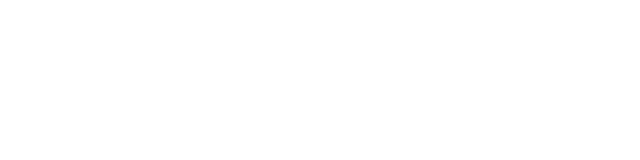
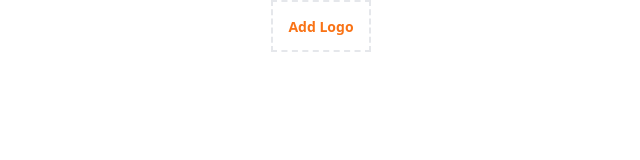
Before and after one commit to rabiulahsan/email-template-builder, a React (Vite) app in the folder email-template-client/: page /edit/template/1 in a window 1280 px wide. Shown: the top 160 px of the page, without its empty margins (319-959 px from the left). Built offline with nearby package versions, Linux system fonts and the light colour scheme.

Commit message:
add logo section for email template layout

```diff
--- a/email-template-client/package.json
+++ b/email-template-client/package.json
@@ -21,6 +21,7 @@
     "react-redux": "^9.2.0",
     "react-router": "^7.1.3",
     "react-router-dom": "^7.1.3",
+    "react-toastify": "^11.0.3",
     "swiper": "^11.2.1"
   },
   "devDependencies": {
--- /dev/null
+++ b/email-template-client/src/Components/LogoImageUploader/LogoImageUploader.jsx
@@ -0,0 +1,25 @@
+/* eslint-disable react/prop-types */
+const LogoImageUploader = ({ handleFileChange, logo }) => {
+  return (
+    <div>
+      {!logo && (
+        <div className="border-dashed border-2 text-center py-3">
+          <input
+            type="file"
+            onChange={handleFileChange}
+            className="hidden"
+            id="file-upload"
+            accept="image/*"
+          />
+          <label htmlFor="file-upload" className="cursor-pointer ">
+            <span className="font-bold text-sm text-orange-500 hover:underline">
+              Add Logo
+            </span>
+          </label>
+        </div>
+      )}
+    </div>
+  );
+};
+
+export default LogoImageUploader;
--- a/email-template-client/src/Pages/EditTemplate/EditTemplate.jsx
+++ b/email-template-client/src/Pages/EditTemplate/EditTemplate.jsx
@@ -1,11 +1,156 @@
 import { useParams } from "react-router";
+import LogoImageUploader from "../../Components/LogoImageUploader/LogoImageUploader";
+import { useState } from "react";
+import { toast } from "react-toastify";
 
 const EditTemplate = () => {
+  const [logo, setLogo] = useState(null);
+  const [preview, setPreview] = useState(null); // For image preview
+
   const templateId = useParams().id;
 
   const template = templates.filter((tp) => tp.id === Number(templateId));
+  console.log(template);
 
-  return <div></div>;
+  const handleFileChange = (e) => {
+    const file = e.target.files[0];
+    if (file && file.size <= 10 * 1024 * 1024) {
+      if (!["image/png", "image/jpeg", "image/webp"].includes(file.type)) {
+        showToast(
+          "Please upload an image in PNG, JPEG, or WebP format.",
+          "error"
+        );
+        return;
+      }
+      setLogo(file);
+
+      // Preview the image before upload using FileReader
+      const reader = new FileReader();
+      reader.onloadend = () => {
+        setPreview(reader.result); // Set the base64 URL for preview
+      };
+      reader.readAsDataURL(file); // Convert file to base64 format for display
+    } else {
+      showToast(
+        "File size exceeds 10MB or file type is not supported.",
+        "error"
+      );
+    }
+  };
+
+  return (
+    <div>
+      {template[0]?.sections?.map((section) => {
+        switch (section.type) {
+          case "logo":
+            return (
+              <div key={section.id} className={section.classes}>
+                <LogoImageUploader
+                  handleFileChange={handleFileChange}
+                  logo={logo}
+                ></LogoImageUploader>
+                {preview && (
+                  <img
+                    src={preview}
+                    alt="Logo Preview"
+                    className=" border border-slate-400 w-[60px] h-[60px] object-contain"
+                  />
+                )}
+              </div>
+            );
+          //   case "title":
+          //     return (
+          //       <h1 key={section.id} className={section.classes}>
+          //         <input
+          //           type="text"
+          //           value={section.content}
+          //           placeholder="Title"
+          //           //   onChange={(e) =>
+          //           //     updateSection(section.id, { content: e.target.value })
+          //           //   }
+          //         />
+          //       </h1>
+          //     );
+          //   case "content":
+          //     return (
+          //       <p key={section.id} className={section.classes}>
+          //         <textarea
+          //           value={section.content}
+          //           placeholder="Content"
+          //           //   onChange={(e) =>
+          //           //     updateSection(section.id, { content: e.target.value })
+          //           //   }
+          //         />
+          //       </p>
+          //     );
+          //   case "image":
+          //     return (
+          //       <div key={section.id} className={section.classes}>
+          //         <input
+          //           type="text"
+          //           value={section.content}
+          //           placeholder="Image URL"
+          //           //   onChange={(e) =>
+          //           //     updateSection(section.id, { content: e.target.value })
+          //           //   }
+          //         />
+          //         {section.content && (
+          //           <img src={section.content} alt="Image Preview" />
+          //         )}
+          //       </div>
+          //     );
+          //   case "button":
+          //     return (
+          //       <div key={section.id} className={section.classes}>
+          //         <input
+          //           type="text"
+          //           value={section.content}
+          //           placeholder="Button Text"
+          //           //   onChange={(e) =>
+          //           //     updateSection(section.id, { content: e.target.value })
+          //           //   }
+          //         />
+          //         <input
+          //           type="text"
+          //           value={section.url}
+          //           placeholder="Button URL"
+          //           //   onChange={(e) =>
+          //           //     updateSection(section.id, { url: e.target.value })
+          //           //   }
+          //         />
+          //       </div>
+          //     );
+          //   case "footer":
+          //     return (
+          //       <footer key={section.id} className={section.classes}>
+          //         <input
+          //           type="text"
+          //           value={section.content}
+          //           placeholder="Footer Text"
+          //           //   onChange={(e) =>
+          //           //     updateSection(section.id, { content: e.target.value })
+          //           //   }
+          //         />
+          //       </footer>
+          //     );
+          //   case "social":
+          //     return (
+          //       <div key={section.id} className={section.classes}>
+          //         {section.links.map((link, idx) => (
+          //           <a key={idx} href={link.url}>
+          //             {link.platform}
+          //           </a>
+          //         ))}
+          //       </div>
+          //     );
+          //   case "divider":
+          //     return <hr key={section.id} className={section.classes} />;
+          default:
+            return null;
+        }
+      })}
+    </div>
+  );
 };
 
 export default EditTemplate;
@@ -16,20 +161,83 @@
     name: "Minimalist Template",
     image:
       "https://i.ibb.co.com/ZLWhQc4/Screenshot-2025-01-19-at-13-01-50-etsymil-Mail-Builder-Customize-Content-Dashboard-by-Viola-Dwi-for.png",
-    layout: [],
+    sections: [
+      {
+        id: 1,
+        type: "logo",
+        url: "/",
+        classes: "w-[100px]  mx-auto",
+      },
+      {
+        id: 2,
+        type: "title",
+        content: "Edit you Title for the Email",
+        classes: "text-4xl font-bold text-center",
+      },
+      {
+        id: 3,
+        type: "content",
+        content: "Event details here...",
+        classes: "text-base text-left",
+      },
+      {
+        id: 5,
+        type: "button",
+        content: "Your Button",
+        url: "/",
+        classes: "bg-green-500 text-white font-bold py-2 px-5  rounded",
+      },
+      { id: 6, type: "divider", content: "", classes: "border-t my-4" },
+      { id: 4, type: "image", url: "", classes: "w-full my-4" },
+      {
+        id: 7,
+        type: "content",
+        content: "Additional information here.",
+        classes: "text-base text-left",
+      },
+      {
+        id: 8,
+        type: "footer",
+        content: "Contact us at contact@example.com",
+        classes: "text-sm text-center mt-4",
+      },
+      {
+        id: 9,
+        type: "social",
+        links: [
+          { platform: "facebook", url: "https://facebook.com" },
+          { platform: "twitter", url: "https://twitter.com" },
+          { platform: "instagram", url: "https://instagram.com" },
+        ],
+        classes: "flex justify-center mt-4 space-x-4",
+      },
+    ],
   },
   {
     id: 2,
     name: "Blog Template",
     image:
       "https://colorlib.com/wp/wp-content/uploads/sites/2/free-email-template-colorlib-8.jpg",
-    layout: [],
+    sections: [],
   },
   {
     id: 3,
     name: "Wedding Template",
     image:
       "https://cdn.dribbble.com/userupload/16340444/file/original-1c7accb2ebd50c180c20ed06e39cf3bb.png?resize=1600x1200&vertical=center",
-    layout: [],
+    sections: [],
   },
 ];
+
+const showToast = (message, type = "info", position = "top-right") => {
+  toast(message, {
+    position,
+    type,
+    autoClose: 5000, // Auto close after 5 seconds
+    hideProgressBar: false,
+    closeOnClick: true,
+    pauseOnHover: true,
+    draggable: true,
+    progress: undefined,
+  });
+};
--- a/email-template-client/src/Pages/TemplatePage/TemplatePage.jsx
+++ b/email-template-client/src/Pages/TemplatePage/TemplatePage.jsx
@@ -28,20 +28,70 @@
     name: "Minimalist Template",
     image:
       "https://i.ibb.co.com/ZLWhQc4/Screenshot-2025-01-19-at-13-01-50-etsymil-Mail-Builder-Customize-Content-Dashboard-by-Viola-Dwi-for.png",
-    layout: [],
+    section: [
+      {
+        id: 1,
+        type: "logo",
+        url: "/",
+        classes: "w-[100px] rounded-full mx-auto",
+      },
+      {
+        id: 2,
+        type: "title",
+        content: "Edit you Title for the Email",
+        classes: "text-4xl font-bold text-center",
+      },
+      {
+        id: 3,
+        type: "content",
+        content: "Event details here...",
+        classes: "text-base text-left",
+      },
+      {
+        id: 5,
+        type: "button",
+        content: "Your Button",
+        url: "/",
+        classes: "bg-green-500 text-white font-bold py-2 px-5  rounded",
+      },
+      { id: 6, type: "divider", content: "", classes: "border-t my-4" },
+      { id: 4, type: "image", url: "", classes: "w-full my-4" },
+      {
+        id: 7,
+        type: "content",
+        content: "Additional information here.",
+        classes: "text-base text-left",
+      },
+      {
+        id: 8,
+        type: "footer",
+        content: "Contact us at contact@example.com",
+        classes: "text-sm text-center mt-4",
+      },
+      {
+        id: 9,
+        type: "social",
+        links: [
+          { platform: "facebook", url: "https://facebook.com" },
+          { platform: "twitter", url: "https://twitter.com" },
+          { platform: "instagram", url: "https://instagram.com" },
+        ],
+        classes: "flex justify-center mt-4 space-x-4",
+      },
+    ],
   },
   {
     id: 2,
     name: "Blog Template",
     image:
       "https://colorlib.com/wp/wp-content/uploads/sites/2/free-email-template-colorlib-8.jpg",
-    layout: [],
+    section: [],
   },
   {
     id: 3,
     name: "Wedding Template",
     image:
       "https://cdn.dribbble.com/userupload/16340444/file/original-1c7accb2ebd50c180c20ed06e39cf3bb.png?resize=1600x1200&vertical=center",
-    layout: [],
+    section: [],
   },
 ];
```
Also changed, not shown: 1 other file (tests, documents, lock files or other folders).
